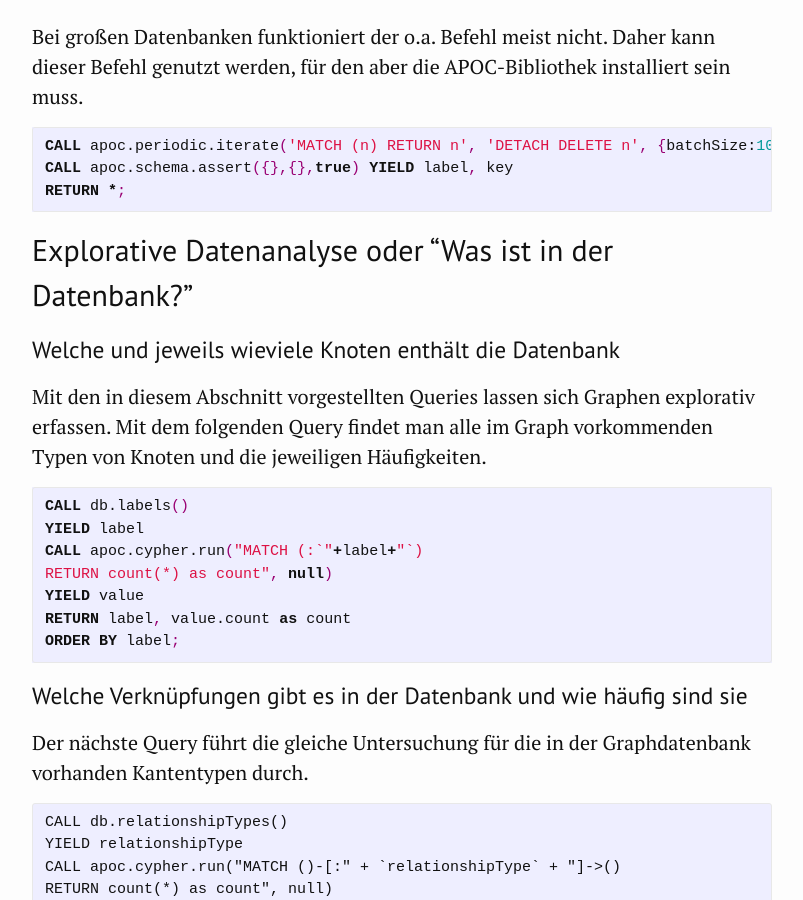
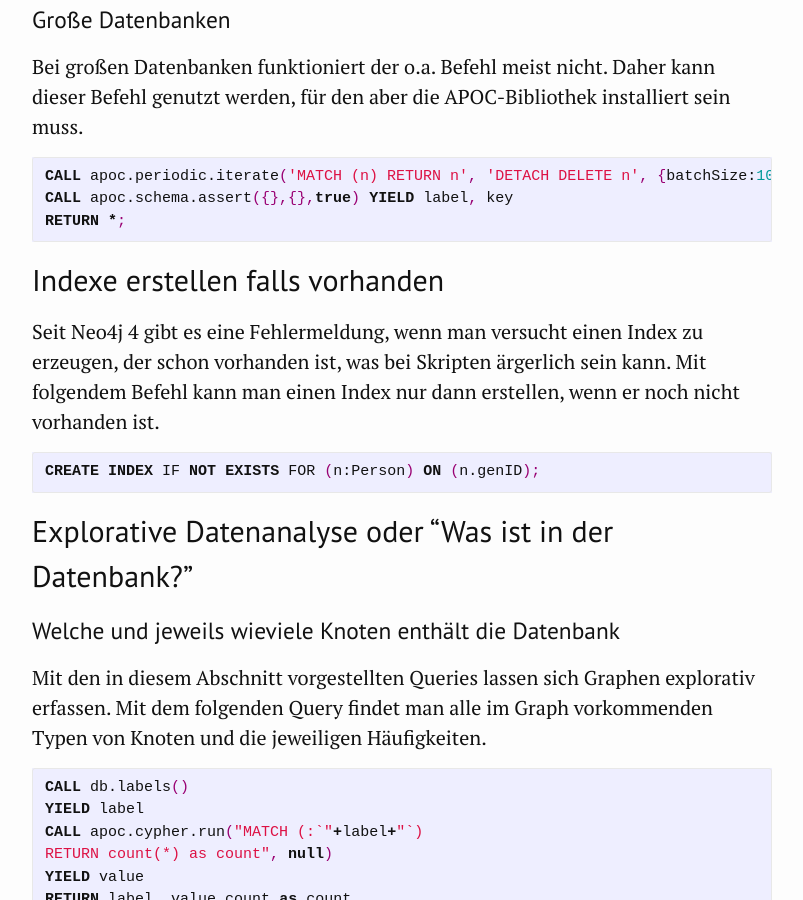
Before and after one commit to kuczera/Graphentechnologien, a Jekyll site: the page built from docs/95_Anhang.md, in a window 1280 px wide and 900 px high, scrolled down 1903 px. Shown: the whole window, without its empty margins (238-1041 px from the left). Built offline with Jekyll 4.4.1, drawn with Linux system fonts in a browser that asks for light colours; some of the changed text lies outside the part shown.

Commit message:
Index erstellen falls noch nicht vorhanden

```diff
--- a/docs/95_Anhang.md
+++ b/docs/95_Anhang.md
@@ -38,6 +38,14 @@
 CALL apoc.periodic.iterate('MATCH (n) RETURN n', 'DETACH DELETE n', {batchSize:1000});
 CALL apoc.schema.assert({},{},true) YIELD label, key
 RETURN *;
+~~~
+
+## Indexe erstellen falls vorhanden
+
+Seit Neo4j 4 gibt es eine Fehlermeldung, wenn man versucht einen Index zu erzeugen, der schon vorhanden ist, was bei Skripten ärgerlich sein kann. Mit folgendem Befehl kann man einen Index nur dann erstellen, wenn er noch nicht vorhanden ist.
+
+~~~cypher
+CREATE INDEX IF NOT EXISTS FOR (n:Person) ON (n.genID);
 ~~~
 
 ## Explorative Datenanalyse oder "Was ist in der Datenbank?"
```
